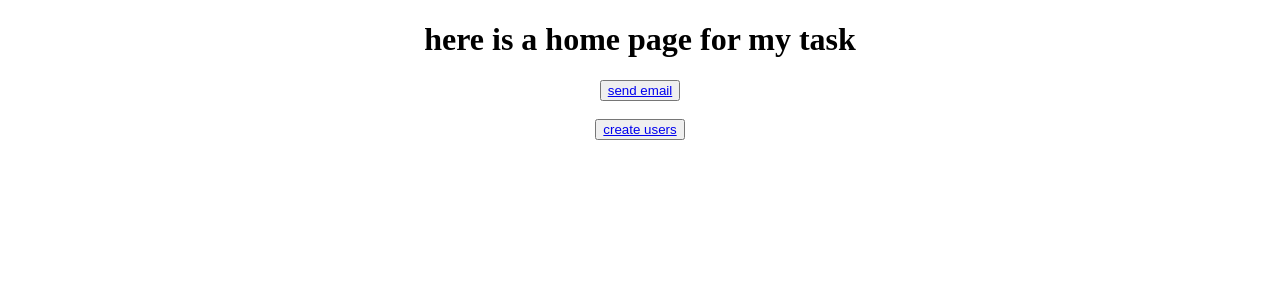
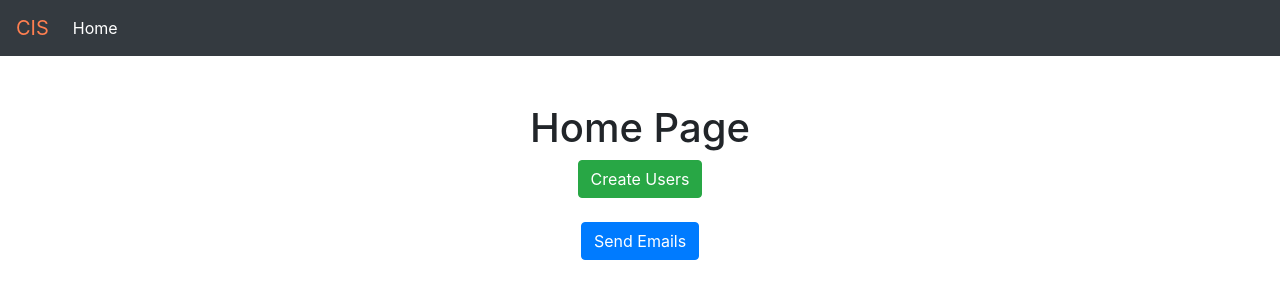
Before and after one commit to shubhamb2707/django-celery-email-task, a Django app: page / in a window 1280 px wide. Shown: the top 300 px of the page. Run offline with Django 3.2, Linux system fonts and the light colour scheme; parts of the project's set-up code (start-up, migrations or seed data) failed here and were passed over; some libraries are stand-ins or nearby versions.

Commit message:
added template inhertence and styling

```diff
--- /dev/null
+++ b/templates/base.html
@@ -0,0 +1,30 @@
+<!DOCTYPE html>
+<html lang="en">
+<head>
+    <meta charset="UTF-8">
+    <title>CIS-Task</title>
+    <meta charset="utf-8">
+  <meta name="viewport" content="width=device-width, initial-scale=1">
+  <link rel="stylesheet" href="https://maxcdn.bootstrapcdn.com/bootstrap/4.4.1/css/bootstrap.min.css">
+  <script src="https://ajax.googleapis.com/ajax/libs/jquery/3.4.1/jquery.min.js"></script>
+  <script src="https://cdnjs.cloudflare.com/ajax/libs/popper.js/1.16.0/umd/popper.min.js"></script>
+  <script src="https://maxcdn.bootstrapcdn.com/bootstrap/4.4.1/js/bootstrap.min.js"></script>
+</head>
+<body>
+<nav class="navbar navbar-expand-lg navbar-dark bg-dark">
+  <a class="navbar-brand" style="color: coral" href="#">CIS</a>
+  <div class="collapse navbar-collapse" id="navbarNav">
+    <ul class="navbar-nav">
+    <li class="nav-item active">
+        <a class="nav-link" href="/">Home <span class="sr-only">(current)</span></a>
+      </li>
+    </ul>
+</nav>
+<div class="container">
+    <div class="col-md-10 offset-md-1 mt-5">
+        {% block bodyblock %}
+        {% endblock %}
+    </div>
+</div>
+</body>
+</html>
--- a/templates/home.html
+++ b/templates/home.html
@@ -1,23 +1,9 @@
-<!DOCTYPE html>
-<html>
-
-<head>
-    <title>CIS-task</title>
-</head>
-
-<body>
-    <div class="container">
-        <div class="offset-md-3 column-6">
-
-
-            <center>
-                <h1>here is a home page for my task</h1>
-                <button><a href="send_email/">send email </a> </button><br><br>
-                <button><a href="create_users/">create users</a></button>
-            </center>
-
-        </div>
-    </div>
-</body>
-
-</html>
+{% extends 'base.html' %}
+{% block bodyblock %}
+    <center>
+        <h1>Home Page</h1>
+        <a class = 'btn btn-success' href="create_users/">Create Users </a>
+        <br><br>
+        <a class = 'btn btn-primary' href="send_email/">Send Emails </a>
+    </center>
+{% endblock %}
```
Also changed, not shown: templates/sendmail.html (+6 -15 lines), templates/userform.html (+6 -16 lines).
